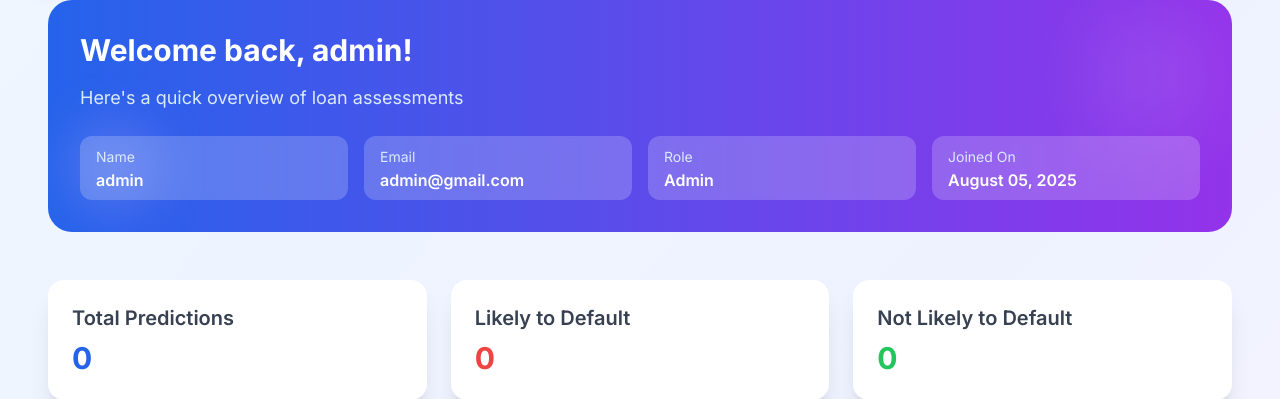
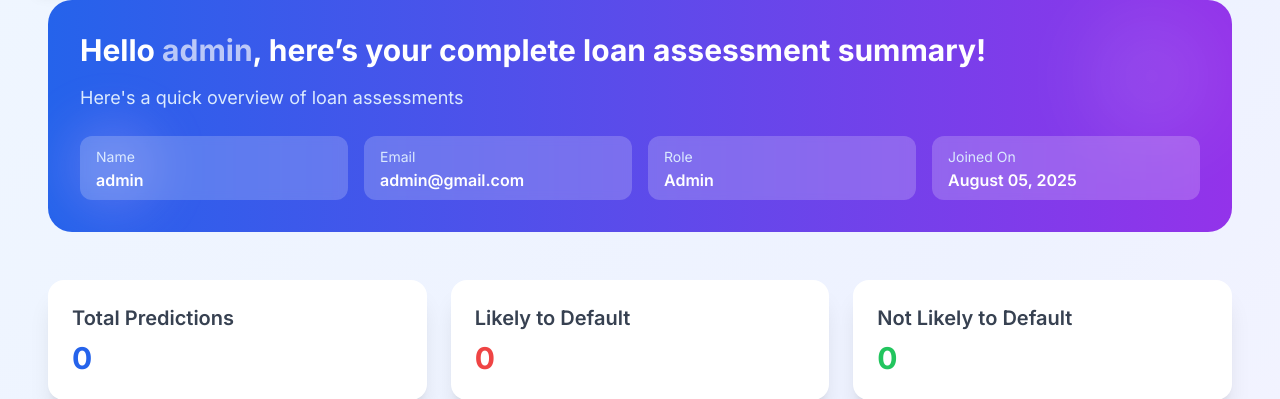
Before and after one commit to gurveersingh25/smart-loan-crm, a Flask app: page /crm in a window 1280 px wide. Shown: the part 65-464 px from the top of the page. Run offline with Flask 3, Linux system fonts and the light colour scheme; a user stored in the database is signed in; data comes from the database, SQL or seed files in the repository; parts of the project's set-up code (start-up, migrations or seed data) failed here and were passed over; some libraries are stand-ins or nearby versions.

Commit message:
Update crm.html

```diff
--- a/app/templates/crm.html
+++ b/app/templates/crm.html
@@ -5,7 +5,7 @@
 <div class="mb-12 animate-fade-in px-4 md:px-12">
   <div class="bg-gradient-to-r from-blue-600 to-purple-600 rounded-3xl p-8 text-white relative overflow-hidden">
     <div class="relative z-10">
-      <h2 class="text-2xl md:text-3xl font-bold mb-4">Welcome back, {{ user.username }}!</h2>
+      <h2 class="text-2xl md:text-3xl font-bold mb-4">Hello <span class="animate-pulse-slow">{{ current_user.username }}</span>, here’s your complete loan assessment summary!</h2>
       <p class="text-lg text-blue-100 mb-6">Here's a quick overview of loan assessments </p>
       <div class="grid grid-cols-1 sm:grid-cols-2 lg:grid-cols-4 gap-4">
         <div class="bg-white/20 backdrop-blur-sm rounded-xl px-4 py-2">
```
